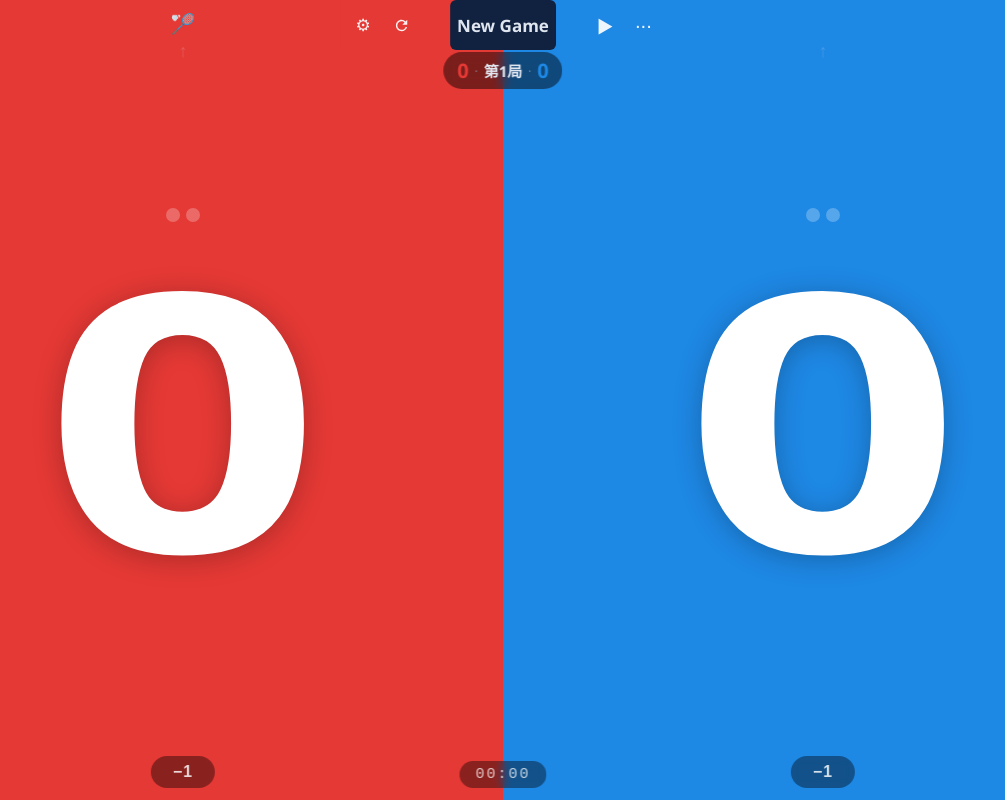
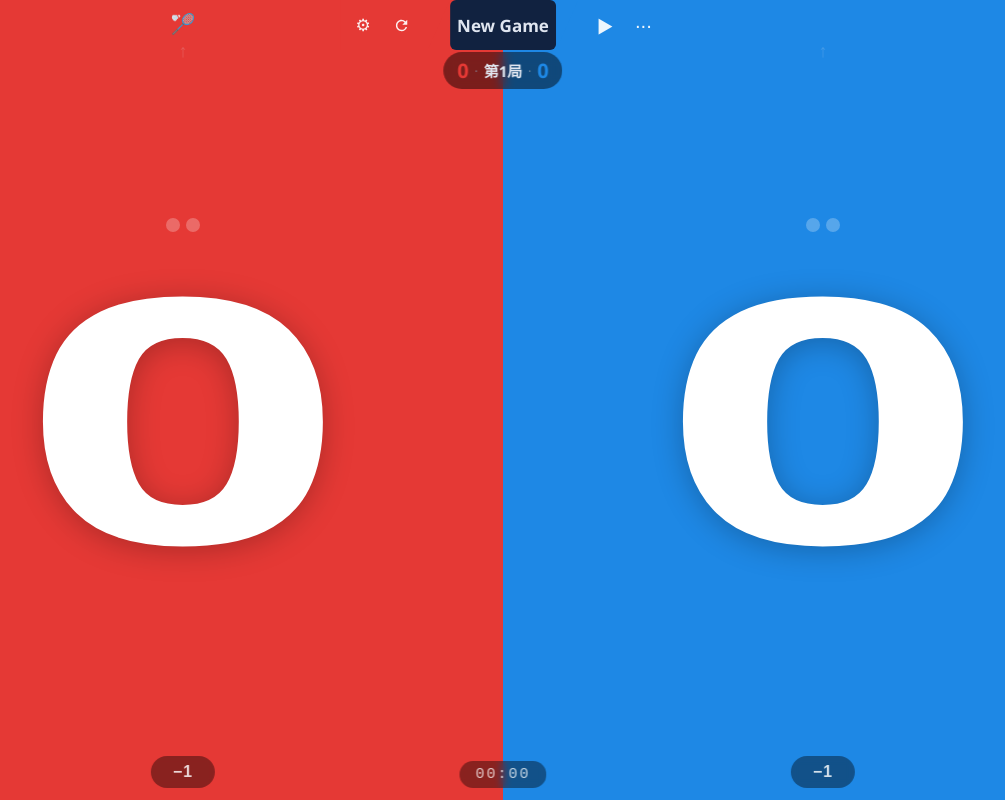
Before and after one commit to dmc4nero7482-commits/Scoreboard, a plain HTML site: page scoreboard.html in a window 1280 px wide. Shown: the whole page, without its empty margins (137-1142 px from the left). Drawn offline with Linux system fonts and the light colour scheme.

Commit message:
Add files via upload

```diff
--- a/scoreboard.html
+++ b/scoreboard.html
@@ -181,7 +181,7 @@
   #nameA, #nameB { color: rgba(255,255,255,0.9); }
 
   .score-num {
-    font-size: clamp(130px, 50vh, 360px);
+    font-size: clamp(120px, 46vh, 340px);
     font-weight: 900;
     line-height: 1;
     font-variant-numeric: tabular-nums;
@@ -189,9 +189,9 @@
     transition: transform 0.08s, text-shadow 0.3s;
     user-select: none;
     -webkit-tap-highlight-color: transparent;
-    transform: scaleX(1.35);
-  }
-  .score-num:active { transform: scaleX(1.35) scale(0.93); }
+    transform: scaleX(1.65);
+  }
+  .score-num:active { transform: scaleX(1.65) scale(0.93); }
   #scoreA, #scoreB { color: #ffffff; text-shadow: 0 4px 24px rgba(0,0,0,0.25); }
   .score-num.win-flash { animation: winFlash 0.6s ease; }
   @keyframes winFlash {
```
